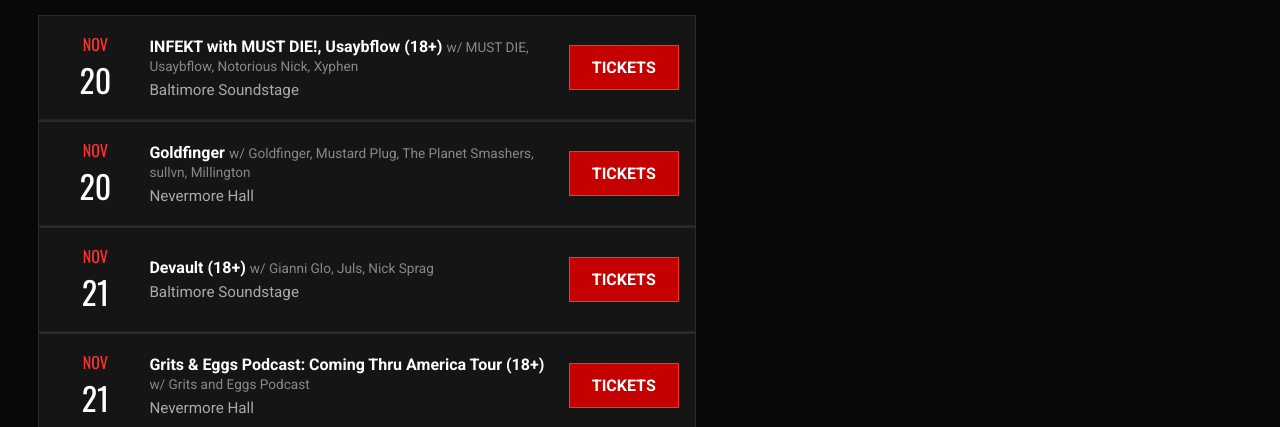
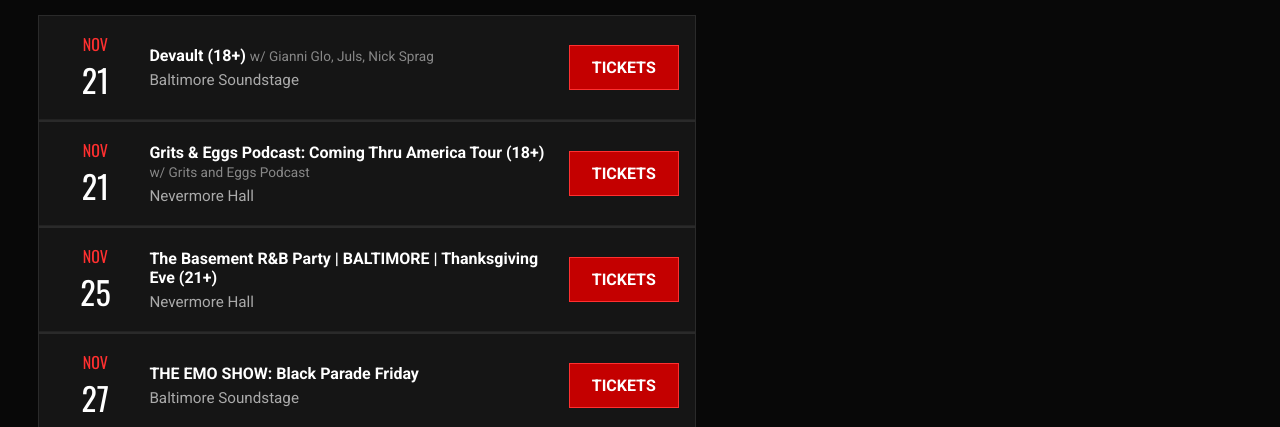
Before and after one commit to matthewstryjewski-ops/mosh-list, a plain HTML site: page index.html in a window 1280 px wide. Shown: the part 673-1100 px from the top of the page. Drawn offline with nearby package versions, Linux system fonts and the light colour scheme.

Commit message:
Auto-updated live concert schedule

```diff
--- a/index.html
+++ b/index.html
@@ -22,30 +22,6 @@ section{padding:34px 0}.title{font-family:Oswald,sans-serif;font-size:2rem;borde
 <section class='hero'><div class='container'><img class='hero-banner' src='images/moshlist-main-banner.png' alt='MoshList Banner'><div class='cta'><a class='btn' href='#concerts'>Find Shows</a></div></div></section>
 <section class='filters'><div class='container grid5'><input placeholder='Search bands or venues'><select><option>Date</option></select><select><option>Venue</option></select><select><option>Genre</option></select><a class='btn' href='#'>Search</a></div></section>
 <section id='concerts'><div class='container main'><div><h2 class='title'>Upcoming Shows</h2>
-    <div class='panel'>
-    <div class='show'>
-        <div class='date'>
-            <div class='m'>NOV</div>
-            <div class='d'>20</div>
-        </div>
-        <div>
-            <strong>INFEKT with MUST DIE!, Usaybflow (18+) <span style='font-size: 0.85em; font-weight: normal; color: #888;'>w/ MUST DIE, Usaybflow, Notorious Nick, Xyphen</span></strong>
-            <div class='meta'>Baltimore Soundstage</div>
-        </div>
-        <a class='btn' href='https://www.ticketmaster.com/infekt-with-must-die-usaybflow-more-baltimore-maryland-11-20-2026/event/150064F6DE016152' target='_blank'>Tickets</a>
-    </div></div>
-    <div class='panel'>
-    <div class='show'>
-        <div class='date'>
-            <div class='m'>NOV</div>
-            <div class='d'>20</div>
-        </div>
-        <div>
-            <strong>Goldfinger <span style='font-size: 0.85em; font-weight: normal; color: #888;'>w/ Goldfinger, Mustard Plug, The Planet Smashers, sullvn, Millington</span></strong>
-            <div class='meta'>Nevermore Hall</div>
-        </div>
-        <a class='btn' href='https://www.ticketmaster.com/goldfinger-baltimore-maryland-11-20-2026/event/150064EF2D48972F' target='_blank'>Tickets</a>
-    </div></div>
     <div class='panel'>
     <div class='show'>
         <div class='date'>
```
